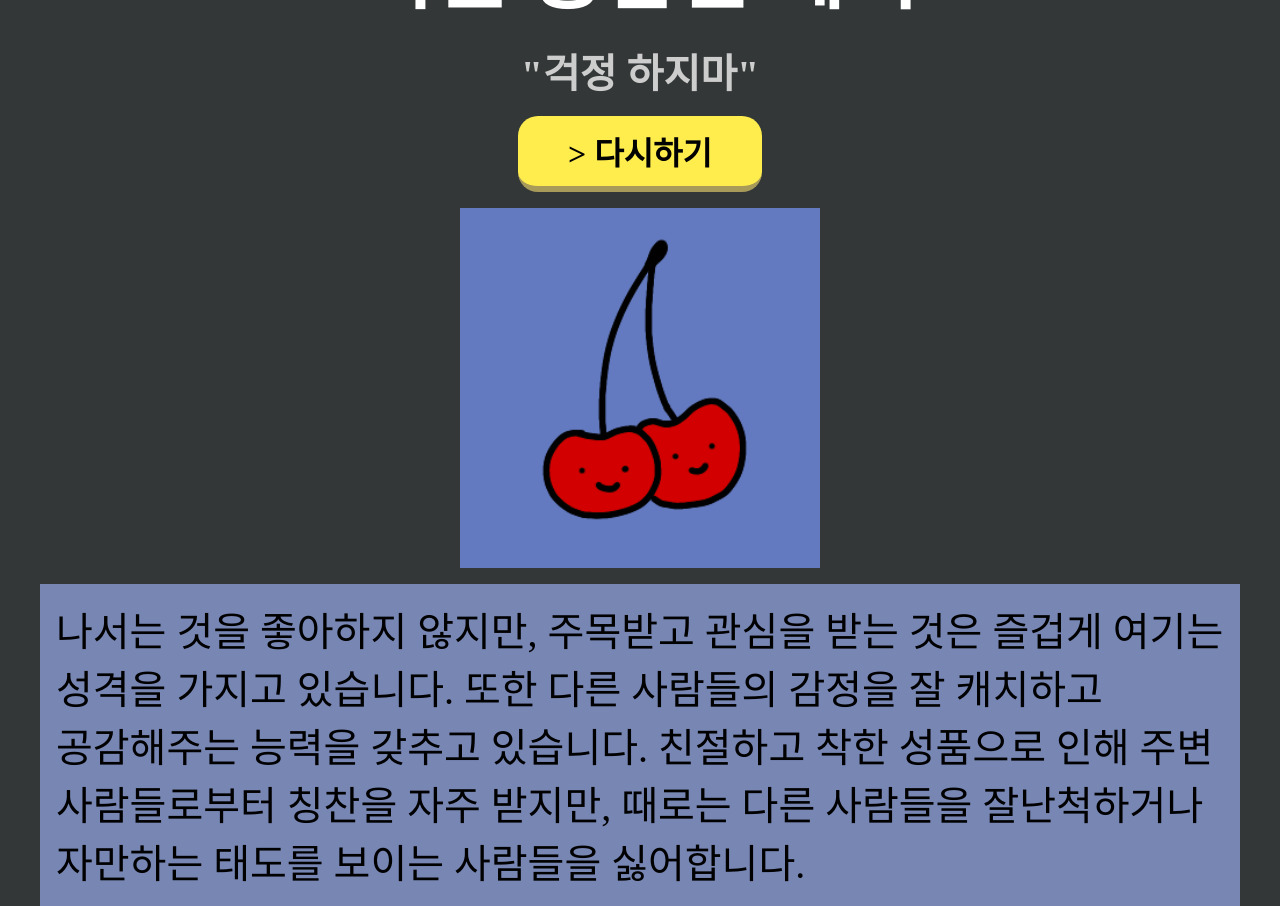
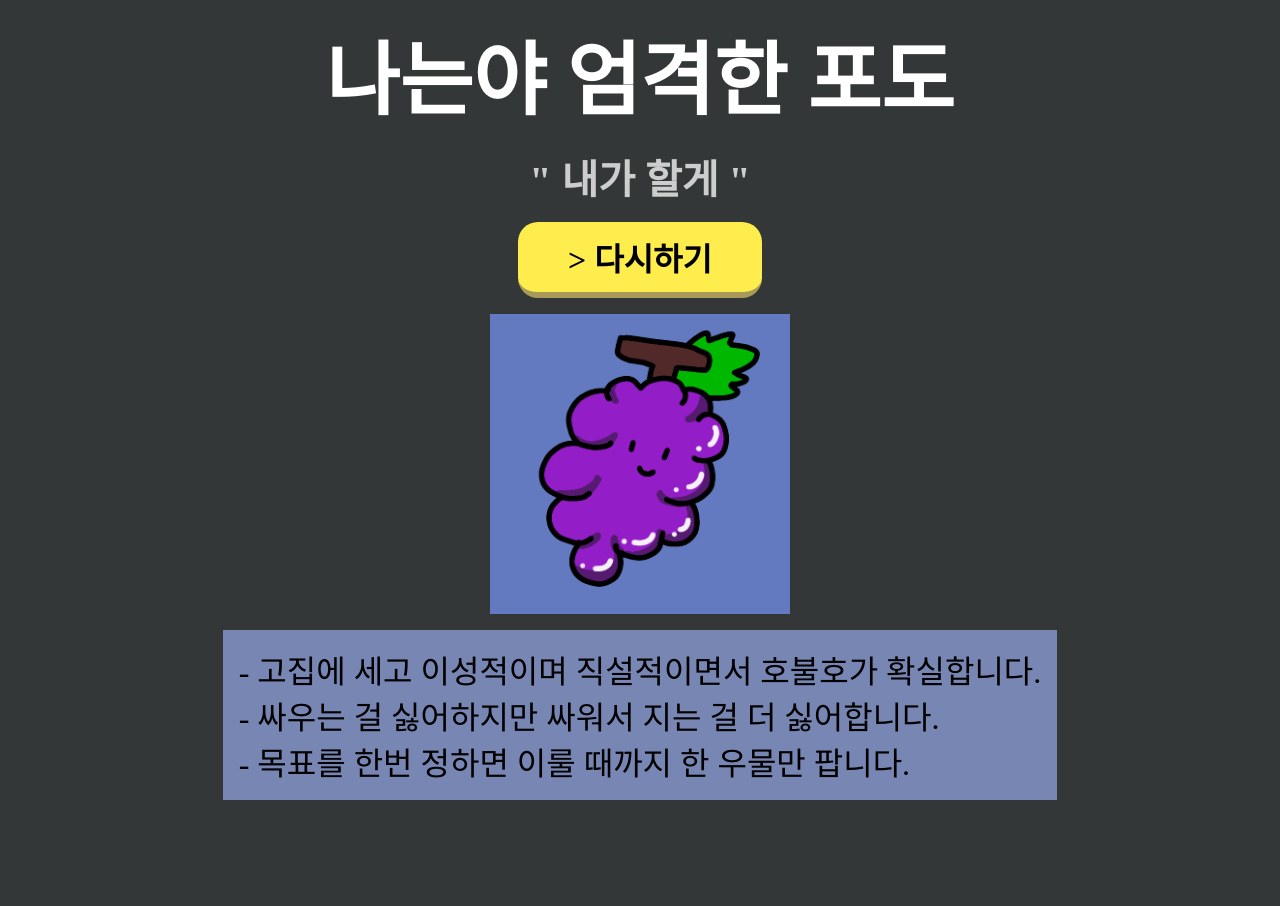
Before and after one commit to eunjoo0311/Fruit-test, a React (Create React App) app: page /result in a window 1280 px wide. After the commit the page ends 816 px from the top, so only its background shows below. Built offline with nearby package versions, Linux system fonts and the light colour scheme; a web font is replaced by a local one.

Commit message:
Style : 결과 스타일 가독성 좋게 변경

```diff
--- a/src/data/ResultList.jsx
+++ b/src/data/ResultList.jsx
@@ -22,39 +22,39 @@ const ResultList = [
     comment: "내가 말했잖아",
     img: apple,
     resultTxt:
-      "주어진 일에 대해 맡으면 책임을 다하고 신중하게 처리하는 성격을 가지고 있습니다. 또한 현실적인 감각이 뛰어나며 말투도 직설적이기 때문에 때로는 딱딱하다는 평가를 듣기도 합니다. 또한 MBTI에 대해서는 근거 없는 유사과학이라고 생각하고 있습니다",
+      "- 주어진 일에 대해 맡으면 책임을 다하고 신중하게 처리하는 성격을 가지고 있습니다.\n - 또한 현실적인 감각이 뛰어나며 말투도 직설적이기 때문에 때로는 딱딱하다는 평가를 듣기도 합니다.\n -  MBTI에 대해서는 근거 없는 유사과학이라고 생각하고 있습니다",
   },
   {
     id: "isfj",
-    title: "나는 용감한 체리",
+    title: "나는야 용감한 체리",
     comment: "걱정 하지마",
     img: cherry,
     resultTxt:
-      "나서는 것을 좋아하지 않지만, 주목받고 관심을 받는 것은 즐겁게 여기는 성격을 가지고 있습니다. 또한 다른 사람들의 감정을 잘 캐치하고 공감해주는 능력을 갖추고 있습니다. 친절하고 착한 성품으로 인해 주변 사람들로부터 칭찬을 자주 받지만, 때로는 다른 사람들을 잘난척하거나 자만하는 태도를 보이는 사람들을 싫어합니다.",
+      "- 나서는 것을 좋아하지 않지만, 주목받고 관심을 받는 것은 즐겁게 여기는 성격을 가지고 있습니다.\n  - 또한 다른 사람들의 감정을 잘 캐치하고 공감해주는 능력을 갖추고 있습니다.\n - 친절하고 착한 성품으로 인해 주변 사람들로부터 칭찬을 자주 받지만, 때로는 다른 사람들을 잘난척하거나 자만하는 태도를 보이는 사람들을 싫어합니다.",
   },
   {
     id: "infj",
-    title: "나는 선한 블루베리",
+    title: "나는야 선한 블루베리",
     comment: "나는 괜찮아",
     img: blueberry,
     resultTxt:
-      "신중하고 완벽주의적인 성향을 가지고 있습니다. 사람들 사이에서 직접 이끌고 리드하기보다는 그 사람이 좋아하는 말과 행동을 통해 주도권을 상대에게 넘겨줍니다. 기본적으로 모든 사람들에게 다정다감하고 친절하지만 그 이상은 선을 긋고 있어 차가우면서도 거리가이 있다고 느껴집니다.",
+      "- 신중하고 완벽주의적인 성향을 가지고 있습니다. \n - 사람들 사이에서 직접 이끌고 리드하기보다는 그 사람이 좋아하는 말과 행동을 통해 주도권을 상대에게 넘겨줍니다.\n - 기본적으로 모든 사람들에게 다정다감하고 친절하지만 그 이상은 선을 긋고 있어 차가우면서도 거리가 있다고 느껴집니다.",
   },
   {
     id: "intj",
-    title: "나는 전략적인 참외",
+    title: "나는야 전략적인 참외",
     comment: "그거 아님",
     img: yellowmelon,
     resultTxt:
-      "독립적인 성향이 강하고 감정에 휘둘리는 것을 싫어합니다. 혼자서 모든 것을 해결하려는 의지가 강하고 목표를 달성하면 큰 행복감을 느낍니다. ",
+      "- 독립적인 성향이 강하고 감정에 휘둘리는 것을 싫어합니다.\n - 혼자서 모든 것을 해결하려는 의지가 강하고 목표를 달성하면 큰 행복감을 느낍니다. ",
   },
   {
     id: "intp",
-    title: "나는 논리적인 키위",
+    title: "나는야 논리적인 키위",
     comment: "왜?",
     img: kiwi,
     resultTxt:
-      "남에게 피해주는 것을 싫어하고 남에게 관심이 없습니다. 책 읽는 것을 좋아하지만 너무 게을러서 독서를 기피합니다. 친한 친구라도 별 일 없으면 연락을 잘 안하고 웬만한 일에 상처를 받지 않습니다.",
+      "- 남에게 피해주는 것을 싫어하고 남에게 관심이 없습니다.\n - 책 읽는 것을 좋아하지만 너무 게을러서 독서를 기피합니다.\n - 친한 친구라도 별 일 없으면 연락을 잘 안하고 웬만한 일에 상처를 받지 않습니다.",
   },
   {
     id: "infp",
@@ -62,55 +62,55 @@ const ResultList = [
     comment: "미안해..",
     img: peach,
     resultTxt:
-      "대체적으로 적응력이 좋고 관대하고 개방적입니다. 말의 숨은 의도를 파악하려하고 의미 부여를 잘합니다. 공감능력이 뛰어나고 배려심이 좋습니다. 내향 유횽인데 사람들에게 관심하고 싶어하는 경향이 있습니다.",
+      "- 대체적으로 적응력이 좋고 관대하고 개방적입니다.\n - 말의 숨은 의도를 파악하려하고 의미 부여를 잘합니다.\n - 공감능력이 뛰어나고 배려심이 좋습니다.\n - 내향 유형인데 사람들에게 관심하고 싶어하는 경향이 있습니다.",
   },
   {
     id: "isfp",
-    title: "나는 호기심 많은 예술가",
+    title: "나는야 호기심 많은 예술가",
     comment: "진짜?",
     img: pineapple,
     resultTxt:
-      "발등에 불이 떨어져서 타들어가도록 일을 끝까지 미룹니다. 생각은 잘 하는데 생각한 것을 실천하지 않는 성향을 가지고 있습니다. 주변 의견, 주변 분위기에 잘 따라갑니다.",
+      "- 발등에 불이 떨어져서 타들어가도록 일을 끝까지 미룹니다.\n - 생각은 잘 하는데 생각한 것을 실천하지 않는 성향을 가지고 있습니다.\n - 주변 의견, 주변 분위기에 잘 따라갑니다.",
   },
   {
     id: "istp",
-    title: "나는 재주많은 배",
+    title: "나는야 재주많은 배",
     comment: "굳이?",
     img: pear,
     resultTxt:
-      "관심 있고 하고 싶은 것만 하는 성향이 있습니다. 일반적으로 조용하지만 필요에 의해서는 사교적입니다. 효율성을 엄청 따지고 노력도 절약하는 성향이 있습니다.",
+      "- 관심 있고 하고 싶은 것만 하는 성향이 있습니다.\n - 일반적으로 조용하지만 필요에 의해서는 사교적입니다.\n - 효율성을 엄청 따지고 노력도 절약하는 성향이 있습니다.",
   },
   {
     id: "estp",
-    title: "나는 모험을 좋아하는 바나나",
+    title: "나는야 모험을 좋아하는 바나나",
     comment: "뭐해 나 심심해",
     img: banana,
     resultTxt:
-      "눈치가 빠르지만 남의 눈치를 보지 않습니다. 경쟁, 내를 좋아하고 스릴이 있어야 재밌어합니다. 주변에 일어나는 일에 관심이 많고 깊게 생각하는 것을 머리 아프고 싫어합니다.",
+      "- 눈치가 빠르지만 남의 눈치를 보지 않습니다.\n - 경쟁, 내를 좋아하고 스릴이 있어야 재밌어합니다.\n - 주변에 일어나는 일에 관심이 많고 깊게 생각하는 것을 머리 아프고 싫어합니다.",
   },
   {
     id: "esfp",
-    title: "나는 자유로은 수박",
+    title: "나는야 자유로은 수박",
     comment: "헐.. 대박",
     img: watermelon,
     resultTxt:
-      "싫고 좋은 사람 구분이 뚜렷하고 표정에 다 드러납니다. 정이 많고 건망증이 심합니다. 혼자 있으면 지루해서 무언가를 계속하고 있어야 합니다.",
+      "- 싫고 좋은 사람 구분이 뚜렷하고 표정에 다 드러납니다.\n - 정이 많고 건망증이 심합니다.\n - 혼자 있으면 지루해서 무언가를 계속하고 있어야 합니다.",
   },
   {
     id: "enfp",
-    title: "나는 재기발랄한 딸기",
+    title: "나는야 재기발랄한 딸기",
     comment: "만약에 ~~다면?",
     img: strawberry,
     resultTxt:
-      "긍정적이면 낙천적인 성격으로 인싸인 경우가 많습니다. 친구들과 잘 어울리고 다른 사람들과 같이 있는 것을 좋아합니다. 계획 세우기를 귀찮아하고 충동구매를 잘합니다. 한번 일을 하다보면 금세 싫증을 내는 일이 많습니다.",
+      "- 긍정적이면 낙천적인 성격으로 인싸인 경우가 많습니다.\n - 친구들과 잘 어울리고 다른 사람들과 같이 있는 것을 좋아합니다.\n - 계획 세우기를 귀찮아하고 충동구매를 잘합니다.\n - 한번 일을 하다보면 금세 싫증을 내는 일이 많습니다.",
   },
   {
     id: "entp",
-    title: "나는 논쟁을 좋아하는 레몬",
+    title: "나는야 논쟁을 좋아하는 레몬",
     comment: "왜 안되는데?",
     img: lemon,
     resultTxt:
-      "완벽주의자와는 거리가 멀고 관대하고 느긋한 삶을 가집니다. 직설적이고 솔직하게 표현하는 것에 거리낌이 없습니다. 재미가 인생의 원동력이라고 생각합니다.",
+      "- 완벽주의자와는 거리가 멀고 관대하고 느긋한 삶을 가집니다.\n - 직설적이고 솔직하게 표현하는 것에 거리낌이 없습니다.\n - 재미가 인생의 원동력이라고 생각합니다.",
   },
   {
     id: "entj",
@@ -118,31 +118,31 @@ const ResultList = [
     comment: "당연한거 아니야?",
     img: melon,
     resultTxt:
-      "선척적인 리더인 경우가 많지만 나서서 하는 걸 좋아하는 게 아니라 다른 사람들이 하는게 마음에 안들어서 나서는 성향이 있습니다. 자기 비전이 매우 확고하고 자존감이 높습니다. 우유부단하고 선택 장애 있는 사람, 능력 없으면서 고집부리는 사람을 좋아하지 않습니다.",
+      "- 선척적인 리더인 경우가 많지만 나서서 하는 걸 좋아하는 게 아니라 다른 사람들이 하는게 마음에 안들어서 나서는 성향이 있습니다.\n - 자기 비전이 매우 확고하고 자존감이 높습니다.\n - 우유부단하고 선택 장애 있는 사람, 능력 없으면서 고집부리는 사람을 좋아하지 않습니다.",
   },
   {
     id: "enfj",
-    title: "나는 정의로운 오렌지",
+    title: "나는야 정의로운 오렌지",
     comment: "힘내 화이팅",
     img: orange,
     resultTxt:
-      "사람들을 이끄는 것에 타고난 기질이 있고 좋아합니다. 말로 사람의 마음을 움직이게 하는 능력이 탁월하고 오지랖이 심합니다. 인정과 칭찬을 받으면 좋지만 비판에는 민감하게 반응합니다.",
+      "- 사람들을 이끄는 것에 타고난 기질이 있고 좋아합니다.\n - 말로 사람의 마음을 움직이게 하는 능력이 탁월하고 오지랖이 심합니다.\n - 인정과 칭찬을 받으면 좋지만 비판에는 민감하게 반응합니다.",
   },
   {
     id: "esfj",
-    title: "나는 사교적인 망고",
+    title: "나는야 사교적인 망고",
     comment: "아냐 됐어",
     img: mango,
     resultTxt:
-      "타고난 분위기 메이커로 새로운 사람을 사귀는 것도 좋아하고 같이 노는 것도 좋아합니다. 감정 기복이 심하고 감정이 얼굴에 다 드러나는 경우가 있습니다. 또한 아직 안 일어난 상황에 대해 미리 걱정합니다.",
+      "- 타고난 분위기 메이커로 새로운 사람을 사귀는 것도 좋아하고 같이 노는 것도 좋아합니다.\n - 감정 기복이 심하고 감정이 얼굴에 다 드러나는 경우가 있습니다.\n - 또한 아직 안 일어난 상황에 대해 미리 걱정합니다.",
   },
   {
     id: "estj",
-    title: "나는 엄격한 포도",
+    title: "나는야 엄격한 포도",
     comment: "내가 할게",
     img: grape,
     resultTxt:
-      "고집에 세고 이성적이며 직설적이면서 호불호가 확실합니다. 싸우는 걸 싫어하지만 싸워서 지는 걸 더 싫어합니다. 목표를 한번 정하면 이룰 때까지 한 우물만 팝니다.",
+      "- 고집에 세고 이성적이며 직설적이면서 호불호가 확실합니다.\n - 싸우는 걸 싫어하지만 싸워서 지는 걸 더 싫어합니다.\n - 목표를 한번 정하면 이룰 때까지 한 우물만 팝니다.",
   },
 ];
 
--- a/src/page/Result.jsx
+++ b/src/page/Result.jsx
@@ -1,6 +1,5 @@
 import React, { useState } from "react";
 import { styled } from "styled-components";
-import Apple from "../assets/apple.svg";
 import { useNavigate } from "react-router-dom";
 import ResultList from "../data/ResultList";
 const Container = styled.div`
@@ -26,7 +25,7 @@ const Comment = styled.h2`
   font-size: 2.5rem;
   word-break: keep-all;
   @media (max-width: 768px) {
-    font-size: 1.5rem;
+    font-size: 1.3rem;
   }
 `;
 const RetryBtn = styled.button`
@@ -36,7 +35,7 @@ const RetryBtn = styled.button`
 `;
 const Img = styled.img`
   background-color: #637ac0;
-  width: 30%;
+  width: 25%;
 
   @media (max-width: 768px) {
     width: 70%;
@@ -45,16 +44,16 @@ const Img = styled.img`
 
 const ResultTxt = styled.p`
   background-color: rgba(141, 160, 218, 0.76);
-  font-size: 2.5rem;
+  font-size: 2rem;
   padding: 1rem;
   word-break: keep-all;
-
+  white-space: pre-line;
   @media (max-width: 768px) {
     font-size: 1.5rem;
   }
 `;
 function Result() {
-  const [preResult, setPreResult] = useState(1);
+  const [preResult, setPreResult] = useState(15);
   const navigate = useNavigate();
   function goMain() {
     navigate("/");
@@ -66,7 +65,7 @@ function Result() {
   return (
     <Container>
       <Title>{currentResult.title}</Title>
-      <Comment>"{currentResult.comment}"</Comment>
+      <Comment>" {currentResult.comment} "</Comment>
       <RetryBtn onClick={goMain}>&#62; 다시하기</RetryBtn>
       <Img src={currentResult.img} />
       <ResultTxt>{currentResult.resultTxt}</ResultTxt>
```
